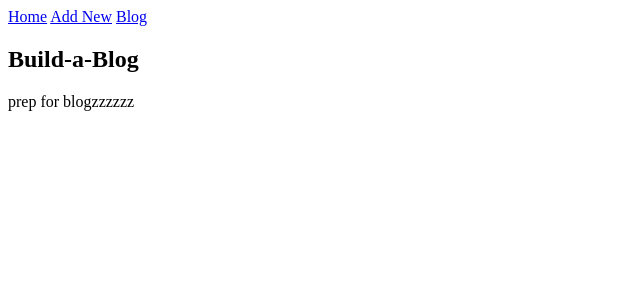
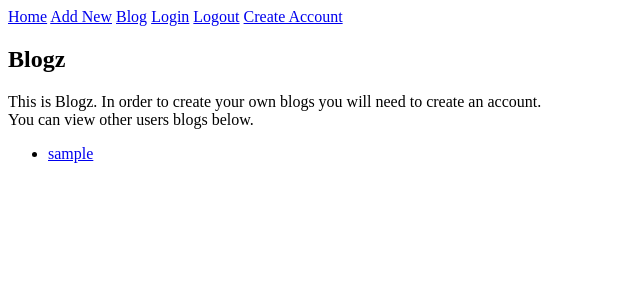
Before and after one commit to bigzz03/blogz, a Python web app: template templates/index.html in a window 1280 px wide. Shown: the top 300 px of the page, without its empty margins (0-640 px from the left). Run offline with Jinja, Linux system fonts and the light colour scheme; the template is opened without the code that fills it: most values are stand-ins (such as "Sample title", 1, 10 or a date in 2020).

Commit message:
modified base and index.html for blogz

```diff
--- a/templates/base.html
+++ b/templates/base.html
@@ -8,6 +8,9 @@
             <a href="/">Home</a>
             <a href="/addnew">Add New</a>
             <a href="/blog">Blog</a>
+            <a href="/login">Login</a>
+            <a href="/logout">Logout</a>
+            <a href="/signup">Create Account</a>
         </div>
 
         <div class="content">
--- a/templates/index.html
+++ b/templates/index.html
@@ -1,6 +1,22 @@
 {% extends "base.html" %}
 
 {% block content %}
-    <h2>Build-a-Blog</h2>
-    prep for blogzzzzzz
+    <h2>Blogz</h2>
+    This is Blogz.  In order to create your own blogs you will need to create an account.<br>
+    You can view other users blogs below.<p></p>
+
+    {% if users|length == 0 %}
+    <p>There have been no blog posts, you can create an account to be the first to post.</p>
+    {% else %}
+
+    <ul>
+        {% for user in users %}
+            <li>
+                <a class="titles" href="/blog?user_id={{user.id}}">{{ user.username }}</class></a>
+            </li>
+        {% endfor %}
+    </ul>
+
+    {% endif %}
+
 {% endblock %}
```
